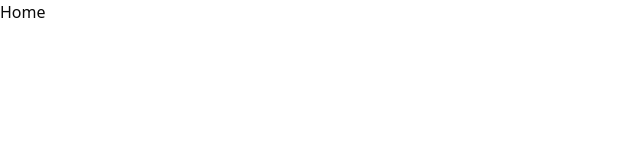
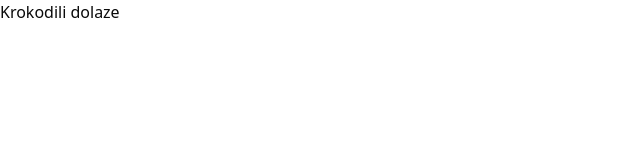
Before and after one commit to Mirza404/dnevnica, a Next.js app in the folder frontend/: page /home in a window 1280 px wide. Shown: the top 160 px of the page, without its empty margins (0-640 px from the left). Built offline with nearby package versions, Linux system fonts and the light colour scheme.

Commit message:
Setting up routes

```diff
--- a/frontend/app/home/page.tsx
+++ b/frontend/app/home/page.tsx
@@ -1,7 +1,7 @@
 import React from "react";
 
 const index = () => {
-  return <div>Home</div>;
+  return <div>Krokodili dolaze</div>;
 };
 
 export default index;
```
